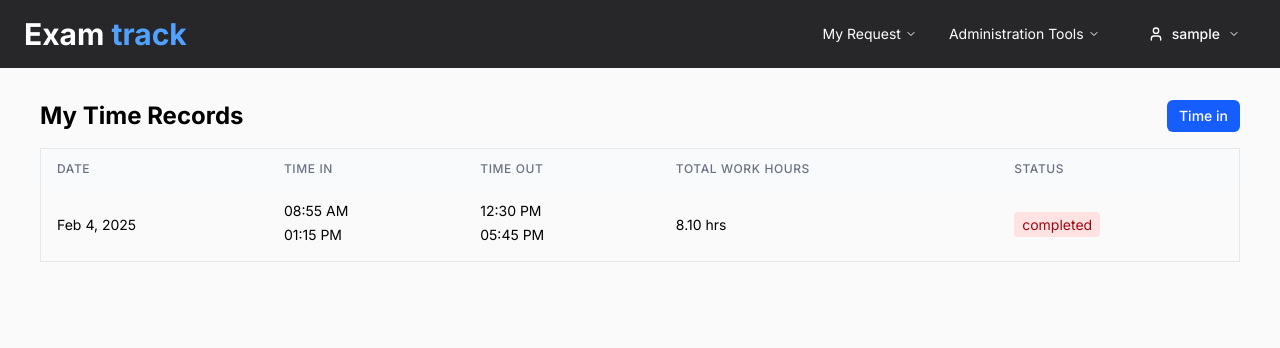
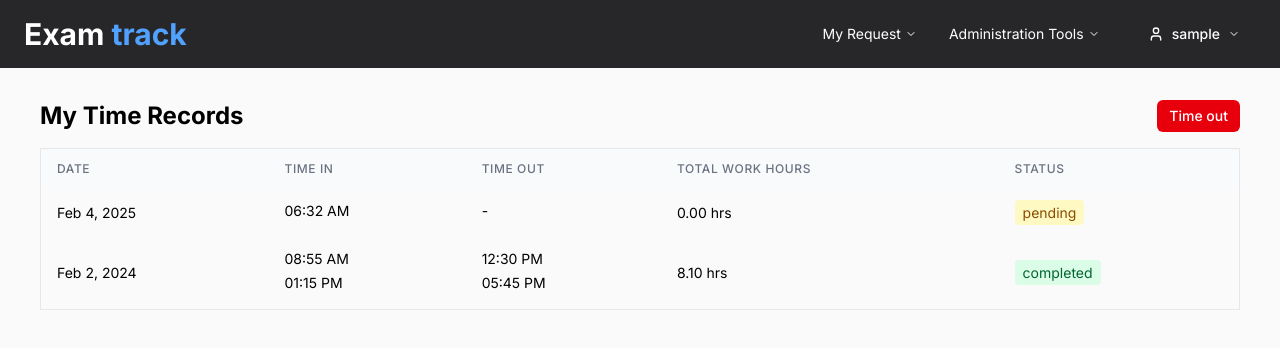
Before and after one commit to finnsatoshi03/fe-react-exam, a React (Vite) app: page /dashboard in a window 1280 px wide. Shown: the top 348 px of the page. Built offline with nearby package versions, Linux system fonts and the light colour scheme; data requests are answered from the project's data file; sample sign-in values are in the browser's storage.

Commit message:
feat: update time tracking entries to reflect new date and add pagination to Dashboard

```diff
--- a/src/database/db.json
+++ b/src/database/db.json
@@ -23,16 +23,16 @@
     {
       "id": 1,
       "employeeId": 1,
-      "date": "2025-02-04",
+      "date": "2024-02-02",
       "timeIns": [
         {
-          "timeIn": "2025-02-04T08:55:00Z",
-          "timeOut": "2025-02-04T12:30:00Z",
+          "timeIn": "2024-02-02T08:55:00Z",
+          "timeOut": "2024-02-02T12:30:00Z",
           "type": "morning"
         },
         {
-          "timeIn": "2025-02-04T13:15:00Z",
-          "timeOut": "2025-02-04T17:45:00Z",
+          "timeIn": "2024-02-02T13:15:00Z",
+          "timeOut": "2024-02-02T17:45:00Z",
           "type": "afternoon"
         }
       ],
@@ -42,16 +42,16 @@
     {
       "id": 2,
       "employeeId": 2,
-      "date": "2025-02-04",
+      "date": "2024-02-02",
       "timeIns": [
         {
-          "timeIn": "2025-02-04T09:00:00Z",
-          "timeOut": "2025-02-04T12:45:00Z",
+          "timeIn": "2024-02-02T09:00:00Z",
+          "timeOut": "2024-02-02T12:45:00Z",
           "type": "morning"
         },
         {
-          "timeIn": "2025-02-04T13:30:00Z",
-          "timeOut": "2025-02-04T18:00:00Z",
+          "timeIn": "2024-02-02T13:30:00Z",
+          "timeOut": "2024-02-02T18:00:00Z",
           "type": "afternoon"
         }
       ],
@@ -61,16 +61,30 @@
     {
       "id": 3,
       "employeeId": 3,
-      "date": "2025-02-04",
+      "date": "2024-02-02",
       "timeIns": [
         {
-          "timeIn": "2025-02-04T10:00:00Z",
-          "timeOut": "2025-02-04T14:00:00Z",
+          "timeIn": "2024-02-02T10:00:00Z",
+          "timeOut": "2024-02-02T14:00:00Z",
           "type": "partial"
         }
       ],
       "totalWorkHours": 4,
       "status": "partial"
+    },
+    {
+      "id": "e9e2",
+      "employeeId": 1,
+      "date": "2025-02-04",
+      "timeIns": [
+        {
+          "timeIn": "2025-02-04T06:32:42.207Z",
+          "timeOut": null,
+          "type": "morning"
+        }
+      ],
+      "totalWorkHours": 0,
+      "status": "pending"
     }
   ]
 }
--- a/src/pages/Dasboard.tsx
+++ b/src/pages/Dasboard.tsx
@@ -13,29 +13,41 @@ import Dialog from "../components/ui/dialog";
 
 import { TimeRecord } from "../lib/types";
 import { formatDate, formatTime } from "../lib/helpers";
-
 import {
   getCurrentUserTimeRecords,
   recordTimeIn,
   recordTimeOut,
 } from "../services/apiUser";
 
+const RECORDS_PER_PAGE = 10;
+const MAX_RECORDS = 100;
+
 export default function Dashboard() {
   const userId = localStorage.getItem("currentUserId");
-
   const [timeRecords, setTimeRecords] = useState<TimeRecord[]>([]);
+  const [currentPage, setCurrentPage] = useState(1);
   const [isLoading, setIsLoading] = useState(true);
   const [showTimeInDialog, setShowTimeInDialog] = useState(false);
   const [showTimeOutDialog, setShowTimeOutDialog] = useState(false);
   const [isSubmitting, setIsSubmitting] = useState(false);
 
+  const totalPages = Math.min(
+    Math.ceil(timeRecords.length / RECORDS_PER_PAGE),
+    Math.ceil(MAX_RECORDS / RECORDS_PER_PAGE),
+  );
+
+  const paginatedRecords = timeRecords.slice(
+    (currentPage - 1) * RECORDS_PER_PAGE,
+    currentPage * RECORDS_PER_PAGE,
+  );
+
   const fetchTimeRecords = async () => {
     try {
       setIsLoading(true);
       const records = await getCurrentUserTimeRecords();
-      const sortedRecords = records.sort(
-        (a, b) => new Date(b.date).getTime() - new Date(a.date).getTime(),
-      );
+      const sortedRecords = records
+        .sort((a, b) => new Date(b.date).getTime() - new Date(a.date).getTime())
+        .slice(0, MAX_RECORDS);
       setTimeRecords(sortedRecords);
     } catch (err) {
       toast.error("Failed to fetch time records");
@@ -110,6 +122,36 @@ export default function Dashboard() {
 
   const canTimeIn = !hasActiveTimeIn();
 
+  const handlePageChange = (page: number) => {
+    setCurrentPage(page);
+  };
+
+  const renderPaginationButtons = () => {
+    const buttons = [];
+    const maxVisiblePages = 5;
+    let startPage = Math.max(1, currentPage - 2);
+    const endPage = Math.min(totalPages, startPage + maxVisiblePages - 1);
+
+    if (endPage - startPage + 1 < maxVisiblePages) {
+      startPage = Math.max(1, endPage - maxVisiblePages + 1);
+    }
+
+    for (let i = startPage; i <= endPage; i++) {
+      buttons.push(
+        <Button
+          key={i}
+          size="sm"
+          onClick={() => handlePageChange(i)}
+          className="mx-1"
+        >
+          {i}
+        </Button>,
+      );
+    }
+
+    return buttons;
+  };
+
   if (isLoading) {
     return (
       <div className="flex h-full items-center justify-center">
@@ -117,6 +159,24 @@ export default function Dashboard() {
       </div>
     );
   }
+
+  const renderStatusBadge = (status: string) => {
+    const statusStyles = {
+      completed: "bg-green-100 text-green-800",
+      pending: "bg-yellow-100 text-yellow-800",
+      rejected: "bg-red-100 text-red-800",
+    };
+
+    return (
+      <span
+        className={`rounded px-2 py-1 text-sm ${
+          statusStyles[status as keyof typeof statusStyles]
+        }`}
+      >
+        {status}
+      </span>
+    );
+  };
 
   return (
     <div className="p-4">
@@ -200,6 +260,7 @@ export default function Dashboard() {
       {timeRecords.length === 0 ? (
         <p>No time records found.</p>
       ) : (
+        <div className="space-y-4">
           <Table variant="bordered">
             <TableHeader>
               <TableRow>
@@ -211,7 +272,7 @@ export default function Dashboard() {
               </TableRow>
             </TableHeader>
             <TableBody>
-            {timeRecords.map((record) => (
+              {paginatedRecords.map((record) => (
                 <TableRow key={record.id}>
                   <TableCell>{formatDate(record.date)}</TableCell>
                   <TableCell>
@@ -224,28 +285,53 @@ export default function Dashboard() {
                   <TableCell>
                     {record.timeIns.map((timeEntry, index) => (
                       <div key={index} className="mb-1">
-                      {timeEntry.timeOut ? formatTime(timeEntry.timeOut) : "-"}
+                        {timeEntry.timeOut
+                          ? formatTime(timeEntry.timeOut)
+                          : "-"}
                       </div>
                     ))}
                   </TableCell>
                   <TableCell>{record.totalWorkHours.toFixed(2)} hrs</TableCell>
-                <TableCell>
-                  <span
-                    className={`rounded px-2 py-1 text-sm ${
-                      record.status === "approved"
-                        ? "bg-green-100 text-green-800"
-                        : record.status === "pending"
-                          ? "bg-yellow-100 text-yellow-800"
-                          : "bg-red-100 text-red-800"
-                    } `}
-                  >
-                    {record.status}
-                  </span>
-                </TableCell>
+                  <TableCell>{renderStatusBadge(record.status)}</TableCell>
                 </TableRow>
               ))}
             </TableBody>
           </Table>
+
+          {totalPages > 1 && (
+            <div className="flex items-center justify-center space-x-2">
+              <Button
+                size="sm"
+                onClick={() => handlePageChange(1)}
+                disabled={currentPage === 1}
+              >
+                First
+              </Button>
+              <Button
+                size="sm"
+                onClick={() => handlePageChange(currentPage - 1)}
+                disabled={currentPage === 1}
+              >
+                Previous
+              </Button>
+              {renderPaginationButtons()}
+              <Button
+                size="sm"
+                onClick={() => handlePageChange(currentPage + 1)}
+                disabled={currentPage === totalPages}
+              >
+                Next
+              </Button>
+              <Button
+                size="sm"
+                onClick={() => handlePageChange(totalPages)}
+                disabled={currentPage === totalPages}
+              >
+                Last
+              </Button>
+            </div>
+          )}
+        </div>
       )}
     </div>
   );
```
Lines whose indentation alone changed are shown as unchanged.
